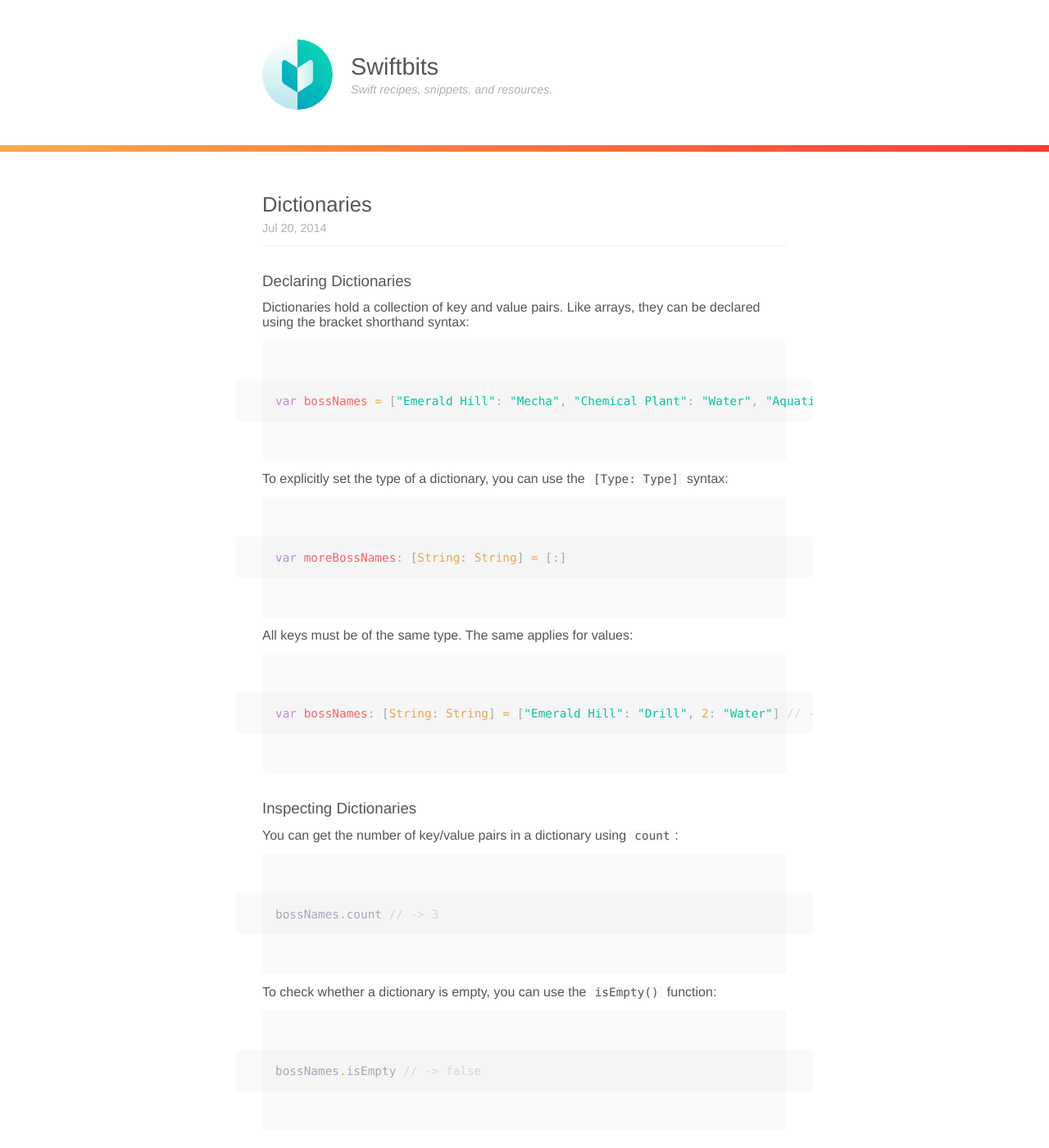
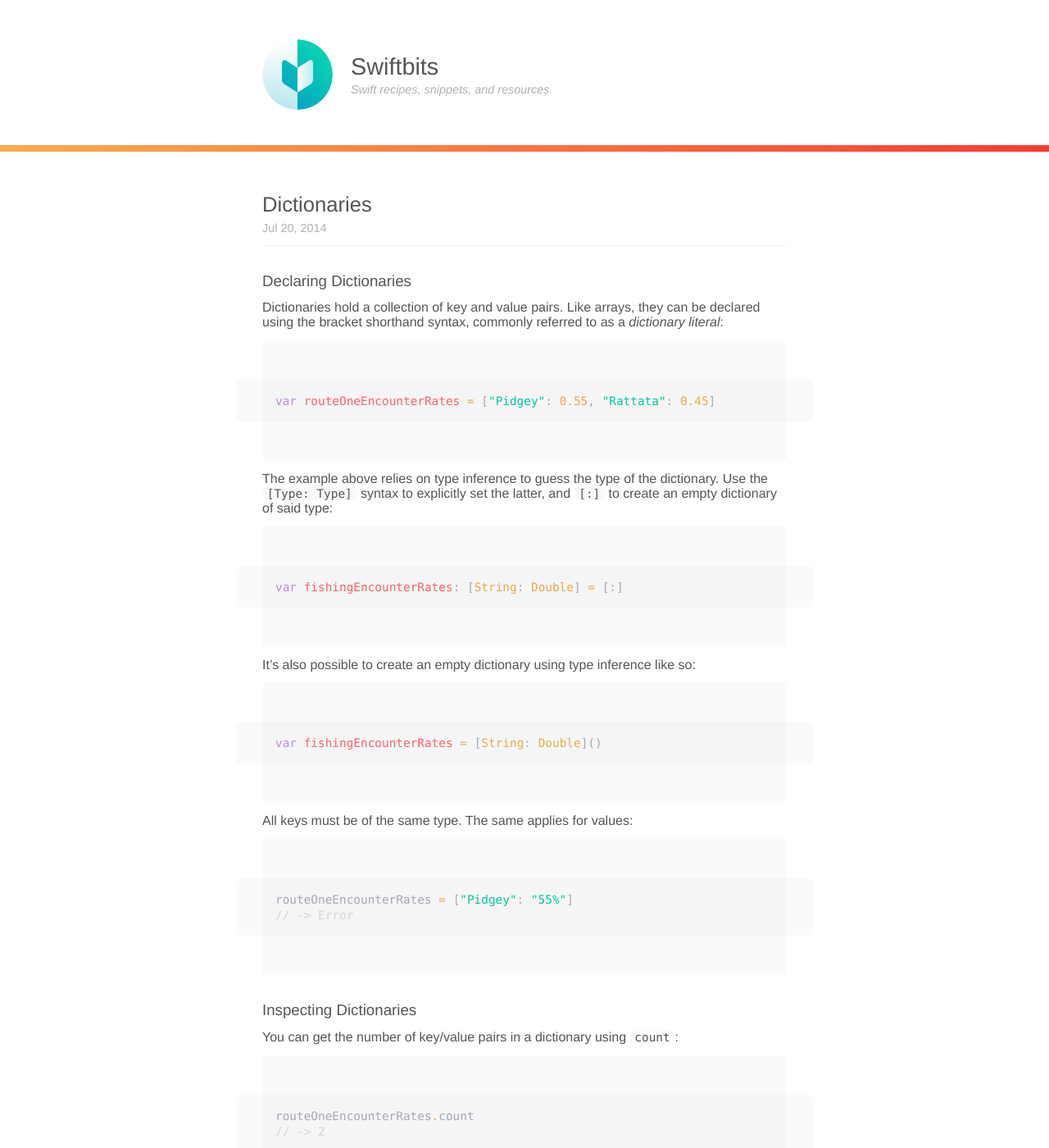
Before and after one commit to kaishin/swiftbits, a Jekyll site: the page built from _posts/2014-07-20-dictionaries.md, in a window 1280 px wide and 1400 px high. Shown: the whole window at 82% size. Built offline with Jekyll 4.4.1, drawn with Linux system fonts in a browser that asks for light colours; some of the changed text lies outside the part shown.

Commit message:
Update dictionaries post

```diff
--- a/_posts/2014-07-20-dictionaries.md
+++ b/_posts/2014-07-20-dictionaries.md
@@ -1,29 +1,38 @@
 ---
 title: Dictionaries
-tags: beginner, tutorial
+tags:
+  - beginner
+  - tutorial
+  - pokémon
 teaser: "In this section, we'll take a look at Swift dictionaries."
 ---
 
 ### Declaring Dictionaries
 
-Dictionaries hold a collection of key and value pairs. Like arrays, they can be
-declared using the bracket shorthand syntax:
+Dictionaries hold a collection of key and value pairs. Like arrays, they can be declared using the bracket shorthand syntax, commonly referred to as a *dictionary literal*:
 
 ~~~swift
-var bossNames = ["Emerald Hill": "Mecha", "Chemical Plant": "Water", "Aquatic Ruin": "Hammer"]
+var routeOneEncounterRates = ["Pidgey": 0.55, "Rattata": 0.45]
 ~~~
 
-To explicitly set the type of a dictionary, you can use the `[Type: Type]`
-syntax:
+The example above relies on type inference to guess the type of the dictionary. Use the `[Type: Type]` syntax to explicitly set the latter, and `[:]` to create an empty dictionary of said type:
 
 ~~~swift
-var moreBossNames: [String: String] = [:]
+var fishingEncounterRates: [String: Double] = [:]
 ~~~
+
+It's also possible to create an empty dictionary using type inference like so:
+
+~~~swift
+var fishingEncounterRates = [String: Double]()
+~~~
+
 
 All keys must be of the same type. The same applies for values:
 
 ~~~swift
-var bossNames: [String: String] = ["Emerald Hill": "Drill", 2: "Water"] // -> Error
+routeOneEncounterRates = ["Pidgey": "55%"]
+// -> Error
 ~~~
 
 ### Inspecting Dictionaries
@@ -31,13 +40,15 @@ var bossNames: [String: String] = ["Emerald Hill": "Drill", 2: "Water"] // -> Er
 You can get the number of key/value pairs in a dictionary using `count`:
 
 ~~~swift
-bossNames.count // -> 3
+routeOneEncounterRates.count
+// -> 2
 ~~~
 
 To check whether a dictionary is empty, you can use the `isEmpty()` function:
 
 ~~~swift
-bossNames.isEmpty // -> false
+routeOneEncounterRates.isEmpty
+// -> false
 ~~~
 
 ### Getting Dictionary Values
@@ -46,16 +57,17 @@ Like arrays, you can use subscript syntax to retrieve the value[^1] correspondin
 a given key.
 
 ~~~swift
-bossNames["Chemical Plant"] // -> "Water"
+routeOneEncounterRates["Rattata"]
+// -> 0.45
 ~~~
 
 ### Adding to a Dictionary
 
-To add a new key/value pair, use the subscript operator:
+To add a new key/value pair, use the subscript syntax:
 
 ~~~swift
-moreBossNames["Casino Night"] = "Catcher"
-moreBossNames // -> ["Casino Night": "Catcher"]
+fishingEncounterRates["Poliwag"] = 0.5
+// -> ["Poliwag": 0.5]
 ~~~
 
 ### Updating Dictionary Values
@@ -63,27 +75,38 @@ moreBossNames // -> ["Casino Night": "Catcher"]
 To update an existing value, use the subscript syntax:
 
 ~~~swift
-bossNames["Emerald Hill"] = "Drill"
-bossNames // -> ["Emerald Hill": "Drill", "Aquatic Ruin": "Hammer", "Chemical Plant": "Water"]
+routeOneEncounterRates["Mewtwo"] = 0.0
+// -> ["Rattata": 0.45, "Mewtwo": 0, "Pidgey": 0.55]
 ~~~
 
 ### Mutating Dictionaries
 
-Mutating the values included in a dictionary requires the latter
-to be declared as a variable using the `var` keyword:
+Mutating the values included in a dictionary requires the latter to be declared as a variable using the `var` keyword:
 
 ~~~swift
-let constantBossNames: [String: String] = [:]
-constantBossNames["Emerald Hill"] = "Drill" // -> Error
+let pokéMart = ["Poké Ball": 200, "Potion": 300]
+pokéMart["Antidote"] = 100
+// -> Error
 ~~~
 
 ### Deleting Dictionary Values
 
-To delete an existing key/value pair, make its value `nil`:
+To delete an existing key-value pair, make its value `nil`:
 
 ~~~swift
-bossNames["Chemical Plant"] = nil
-bossNames // -> ["Emerald Hill": "Drill", "Aquatic Ruin": "Hammer"]
+routeOneEncounterRates["Mewtwo"] = nil
+// -> ["Rattata": 0.45, "Pidgey": 0.55]
 ~~~
 
+### Comparing Dictionaries
+
+You can compare two dictioanries using the `==` operator:
+
+~~~swift
+["Rattata": 0.45, "Pidgey": 0.55] == ["Pidgey": 0.55, "Rattata": 0.45]
+// -> true
+~~~
+
+Notice how the order of key-value pairs doesn't matter in dictionaries.
+
 [^1]: In practice, what you get is an optional value, which means it can be `nil`. More on that later.
```
